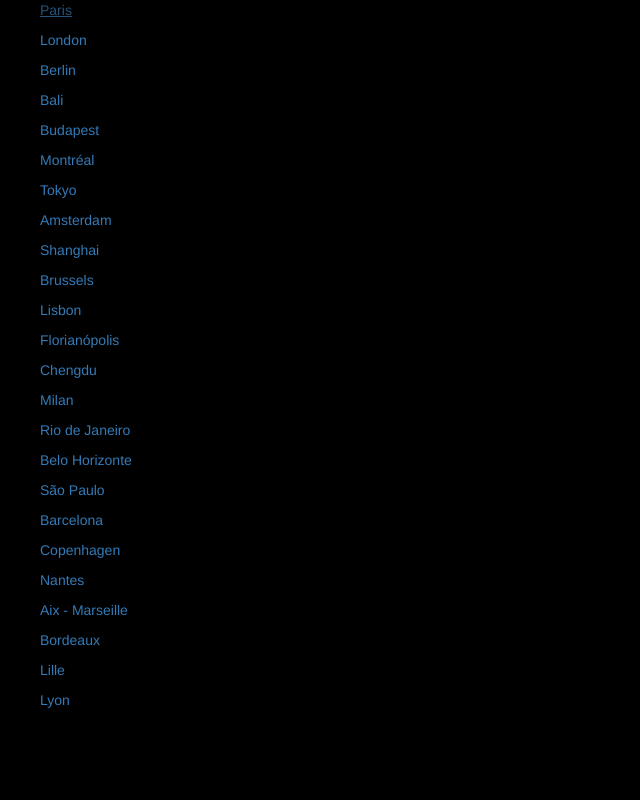
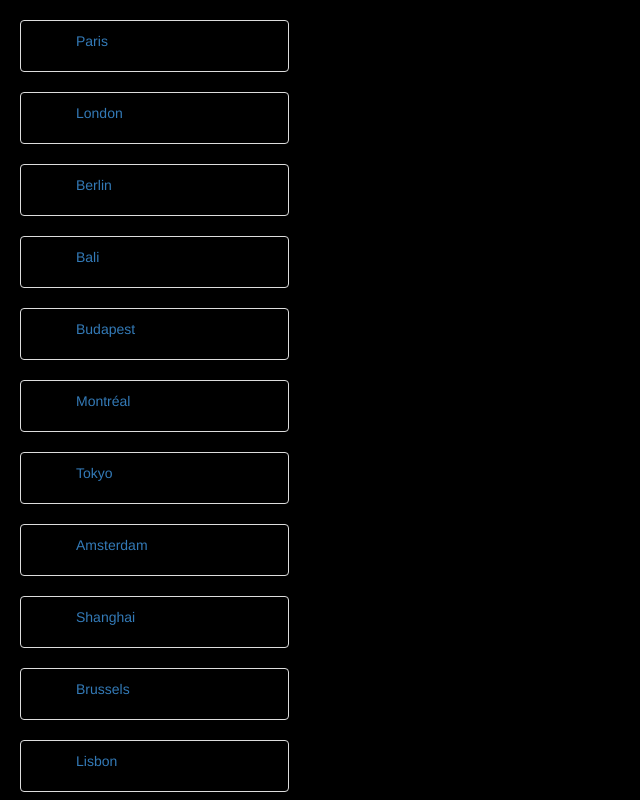
Before and after one commit to nairdesigns/wagon-cities, a React app: page / in a window 1280 px wide. Shown: the top 800 px of the page, without its empty margins (0-640 px from the left). Built offline with nearby package versions, Linux system fonts and the light colour scheme.

Commit message:
scss wrooking!!!

```diff
--- a/src/components/app.jsx
+++ b/src/components/app.jsx
@@ -17,7 +17,7 @@ export default class App extends Component {
 
   render() {
     return (
-      <div>
+      <div className="app">
         <CityList cities={this.state.cities} selectCity={this.selectCity} />
       </div>
     );
--- a/src/containers/city_list.jsx
+++ b/src/containers/city_list.jsx
@@ -11,7 +11,7 @@ const CityList = (props) => {
       return (
         <City
           city={city}
-          // key={city.lat}
+          key={city.name}
           // selected={city.name === props.selectedCity.name}
           index={index}
           selectCity={props.selectCity}
--- a/templates/index.html
+++ b/templates/index.html
@@ -1,8 +1,14 @@
 <!DOCTYPE html>
 <html>
   <head>
-    <meta charset="UTF-8">
-    <link rel="stylesheet" href="https://maxcdn.bootstrapcdn.com/bootstrap/3.3.7/css/bootstrap.min.css">
+    <meta charset="UTF-8" />
+    <link rel="shortcut icon" href="#" />
+
+    <link
+      rel="stylesheet"
+      href="https://maxcdn.bootstrapcdn.com/bootstrap/3.3.7/css/bootstrap.min.css"
+    />
+
     <title>Redux boilerplate</title>
   </head>
   <body>
```
